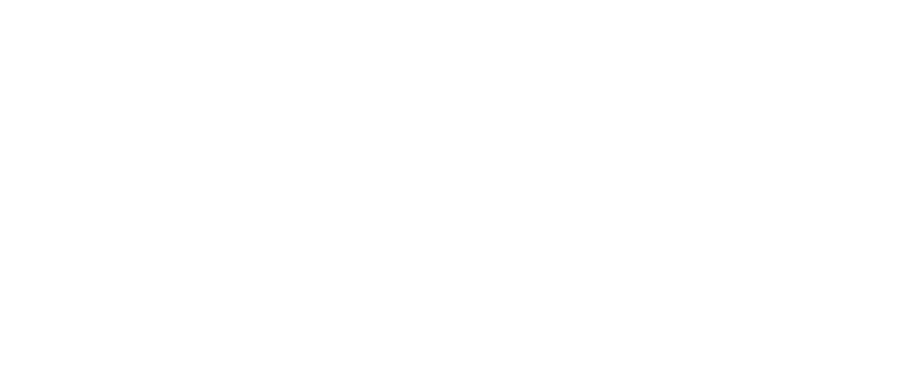
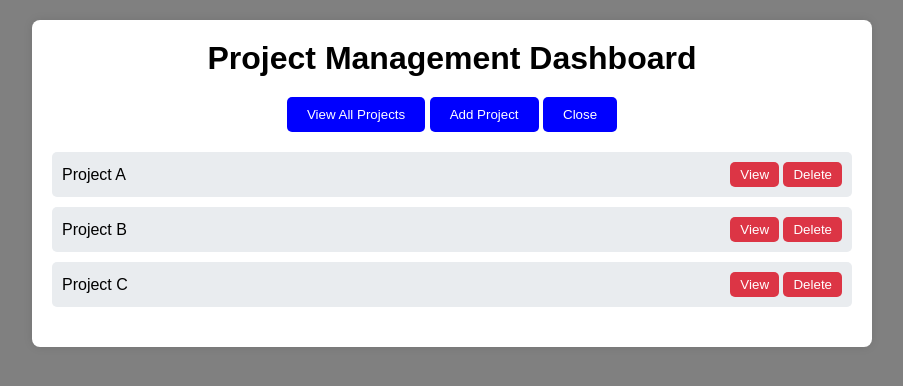
Before and after one commit to stan-005/project-management-dashboard, a plain HTML site: page index.html in a window 1280 px wide. Shown: the whole page, without its empty margins (188-1091 px from the left). Drawn offline with Linux system fonts and the light colour scheme.

Commit message:
version 2

```diff
--- a/index.html
+++ b/index.html
@@ -4,7 +4,24 @@
   <meta charset="UTF-8">
   <meta name="viewport" content="width=device-width, initial-scale=1.0">
   <title>Project Management Dashboard</title>
+  <link rel="stylesheet" href="styles.css">
 </head>
 <body>
+  <div class="container">
+    <h1>Project Management Dashboard</h1>
+    <div class="controls">
+        <button onclick="viewAllProjects()">View All Projects</button>
+        <button onclick="addProject()">Add Project</button>
+        <button onclick="closeProject()">Close</button>
+        <div id="add-project-form" style="display: none;">
+            <input type="text" id="project-name" placeholder="Project Name">
+            <input type="text" id="project-description" placeholder="Project Description">
+            <button onclick="submitProject()">Submit</button>
+    </div>
+    <div class="project-list" id="project-list"></div>
+    <div class="project-details" id="project-details">
+    </div>
+</div>
+<script src="main.js"></script>
 </body>
 </html>
--- a/main.js
+++ b/main.js
@@ -0,0 +1,74 @@
+// Change: Load projects from local storage, or use initial projects if local storage is empty
+let projects = JSON.parse(localStorage.getItem('projects')) || [
+  { id: 1, name: "Project A", description: "Description of Project A" },
+  { id: 2, name: "Project B", description: "Description of Project B" },
+  { id: 3, name: "Project C", description: "Description of Project C" }
+];
+
+function renderProjectList() {
+  const projectList = document.getElementById('project-list');
+  projectList.innerHTML = '';
+  projects.forEach(project => {
+      const projectElement = document.createElement('div');
+      projectElement.className = 'project';
+      projectElement.innerHTML = `
+          <span>${project.name}</span>
+          <div>
+              <button onclick="viewProject(${project.id})">View</button>
+              <button onclick="deleteProject(${project.id})">Delete</button>
+          </div>
+      `;
+      projectList.appendChild(projectElement);
+  });
+}
+
+function viewProject(id) {
+  const project = projects.find(proj => proj.id === id);
+  const projectDetails = document.getElementById('project-details');
+  if (project) {
+      projectDetails.innerHTML = `
+          <h2>${project.name}</h2>
+          <p>${project.description}</p>
+      `;
+  } else {
+      projectDetails.innerHTML = `<p>Project not found.</p>`;
+  }
+}
+
+function viewAllProjects() {
+  renderProjectList();
+  document.getElementById('project-details').innerHTML = '';
+}
+
+function deleteProject(id) {
+  const projectIndex = projects.findIndex(proj => proj.id === id);
+  if (projectIndex > -1) {
+      projects.splice(projectIndex, 1);
+      // Change: Update local storage after deleting a project
+      localStorage.setItem('projects', JSON.stringify(projects));
+      renderProjectList();
+  }
+}
+
+// New function: Show the add project form
+function addProject() {
+  document.getElementById('add-project-form').style.display = 'block';
+}
+
+// New function: Add a new project
+function submitProject() {
+  const name = document.getElementById('project-name').value;
+  const description = document.getElementById('project-description').value;
+  const id = Math.max(...projects.map(p => p.id), 0) + 1;
+  projects.push({ id, name, description });
+  // Change: Update local storage after adding a project
+  localStorage.setItem('projects', JSON.stringify(projects));
+  renderProjectList();
+  document.getElementById('add-project-form').style.display = 'none';
+}
+function closeProject() {
+  document.getElementById('project-details').innerHTML = '';
+}
+
+// Initial render
+renderProjectList();
--- a/styles.css
+++ b/styles.css
@@ -0,0 +1,76 @@
+body {
+  font-family: Arial, sans-serif;
+  background-color: grey;
+  margin: 0;
+  padding: 0;
+  display: flex;
+  justify-content: center;
+  align-items: flex-start;
+  height: 100vh;
+}
+
+.container {
+  background: white;
+  padding: 20px;
+  border-radius: 8px;
+  box-shadow: 0 0 10px rgba(0, 0, 0, 0.1);
+  width: 80%;
+  width: 800px;
+  margin-top: 20px;
+}
+
+h1 {
+  margin: 0 0 20px;
+  text-align: center;
+}
+
+.controls {
+  text-align: center;
+  margin-bottom: 20px;
+}
+
+button {
+  background-color:blue;
+  color: white;
+  border: none;
+  padding: 10px 20px;
+  border-radius: 5px;
+  cursor: pointer;
+}
+
+button:hover {
+  background-color: #0056b3;
+}
+
+#project-name, #project-description {
+  width: 80%;
+  padding: 10px;
+  font-size: 16px;
+  margin-bottom: 10px;
+  border-radius: 5px;
+  display: flex;
+}
+
+.project-list, .project-details {
+  margin: 20px 0;
+}
+
+.project {
+  background-color: #e9ecef;
+  padding: 10px;
+  margin: 10px 0;
+  border-radius: 5px;
+  display: flex;
+  justify-content: space-between;
+  align-items: center;
+}
+
+.project button {
+  background-color: #dc3545;
+  padding: 5px 10px;
+  border-radius: 5px;
+}
+
+.project button:hover {
+  background-color: #c82333;
+}
```
